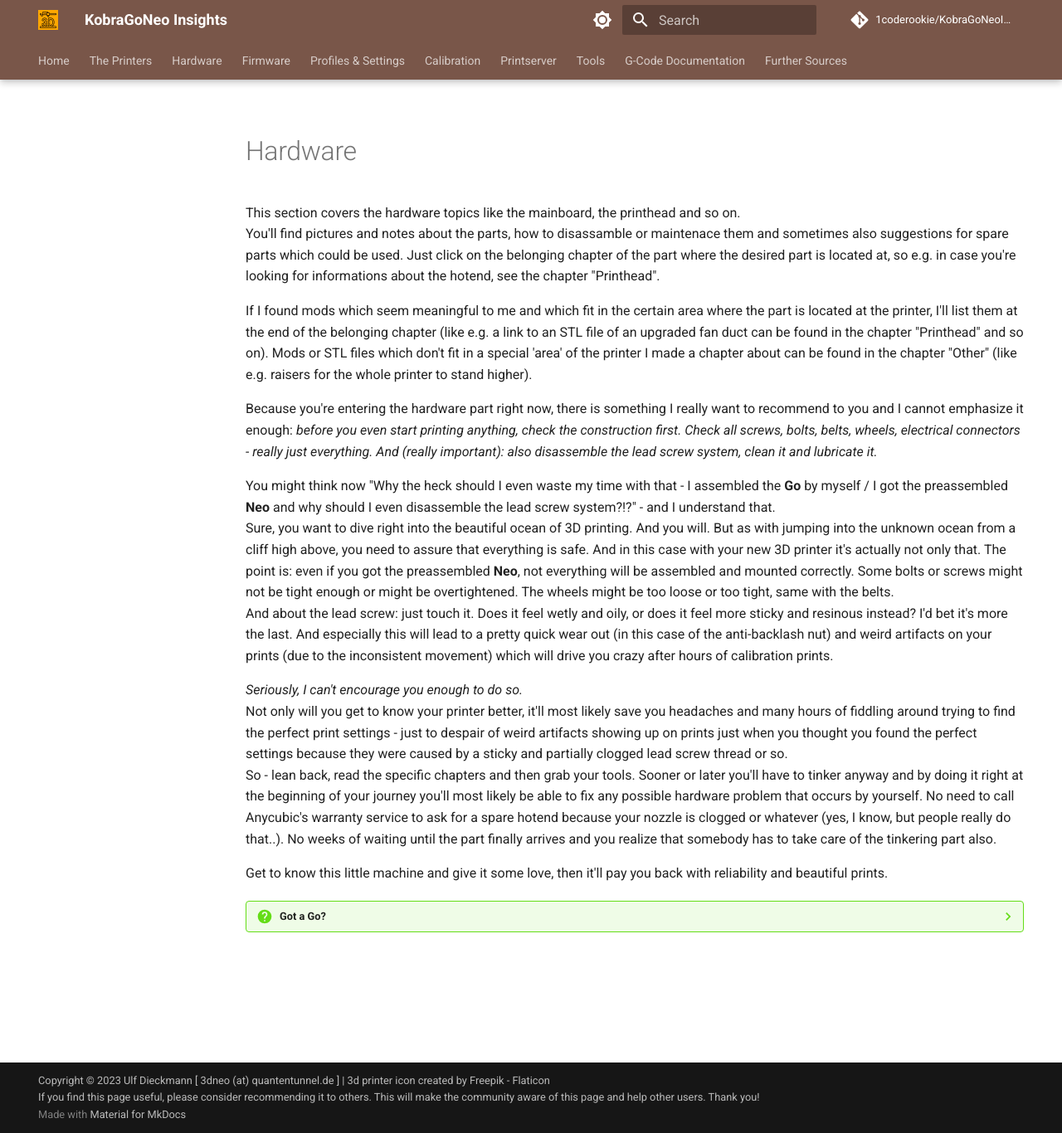
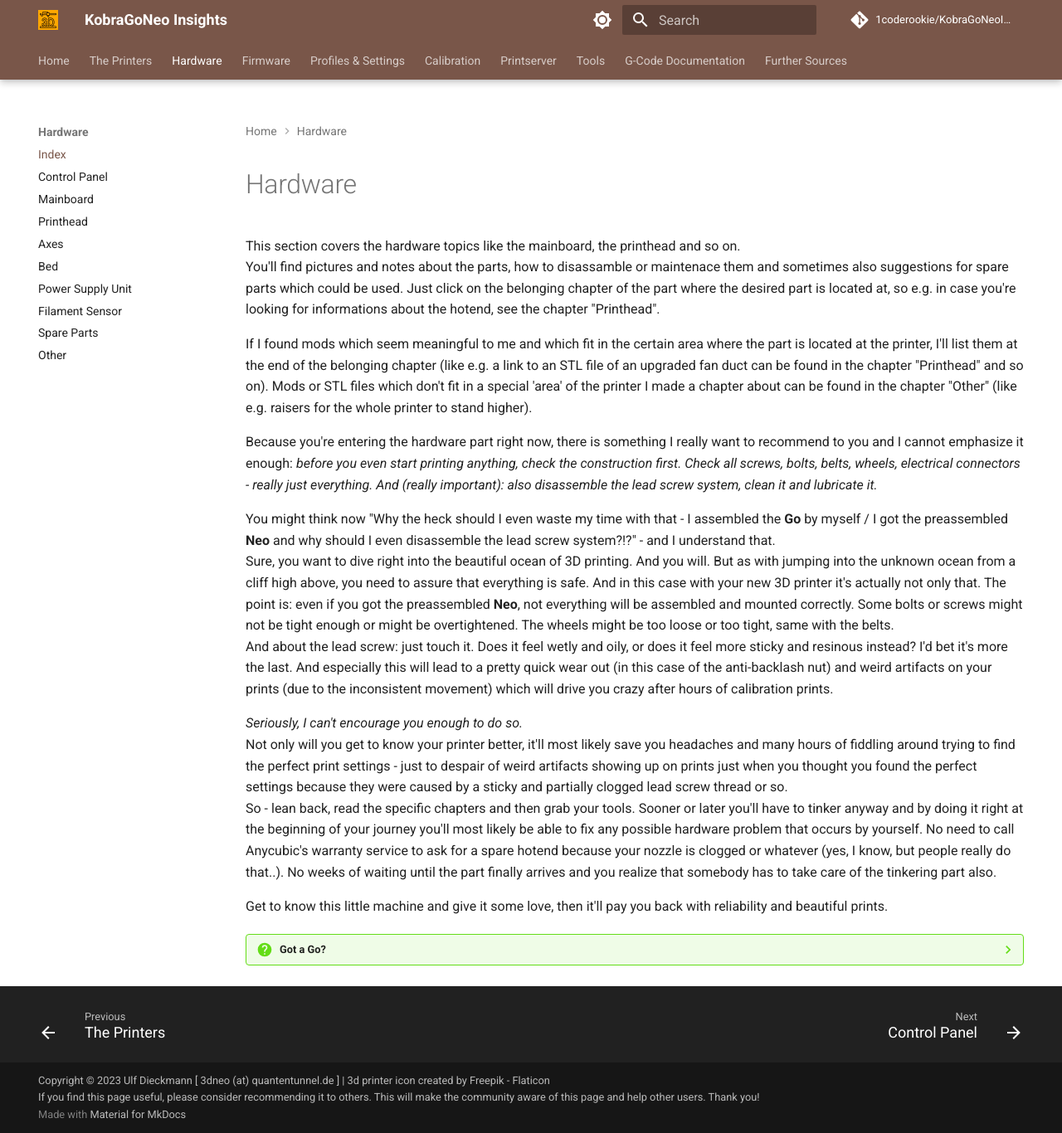
Before and after one commit to 1coderookie/KobraGoNeoInsights, an MkDocs documentation site: the page built from docs/hardware/index.md, in a window 1280 px wide and 1366 px high. Shown: the whole window at 83% size. Built offline with MkDocs 1.6.1 and Material for MkDocs 9.7.7, drawn with Linux system fonts in a browser that asks for light colours; comment, search, counter and statistics services are not loaded; some of the changed lines change nothing that is shown.

Commit message:
Update mkdocs.yml

```diff
--- a/mkdocs.yml
+++ b/mkdocs.yml
@@ -2,7 +2,7 @@
 site_name: KobraGoNeo Insights
 site_url: https://1coderookie.github.io/KobraGoNeoInsights/
 site_author: Ulf Dieckmann
-site_description: Comprehensive informations about Anycubic Kobra Go and Kobra Neo 3D FDM printers.
+site_description: Comprehensive informations about Anycubic Kobra Go and Kobra Neo (3D FDM printers).
 
 # Repository
 repo_name: 1coderookie/KobraGoNeoInsights
@@ -127,7 +127,7 @@
   - Home: 'index.md'
   - The Printers: 'printers.md'
   - Hardware:
-    - Hardware: 'hardware/hw_index.md'
+    - 'hardware/index.md'
     - Control Panel: 'hardware/control_panel.md'
     - Mainboard: 'hardware/mainboard.md'
     - Printhead: 'hardware/printhead.md'
```
